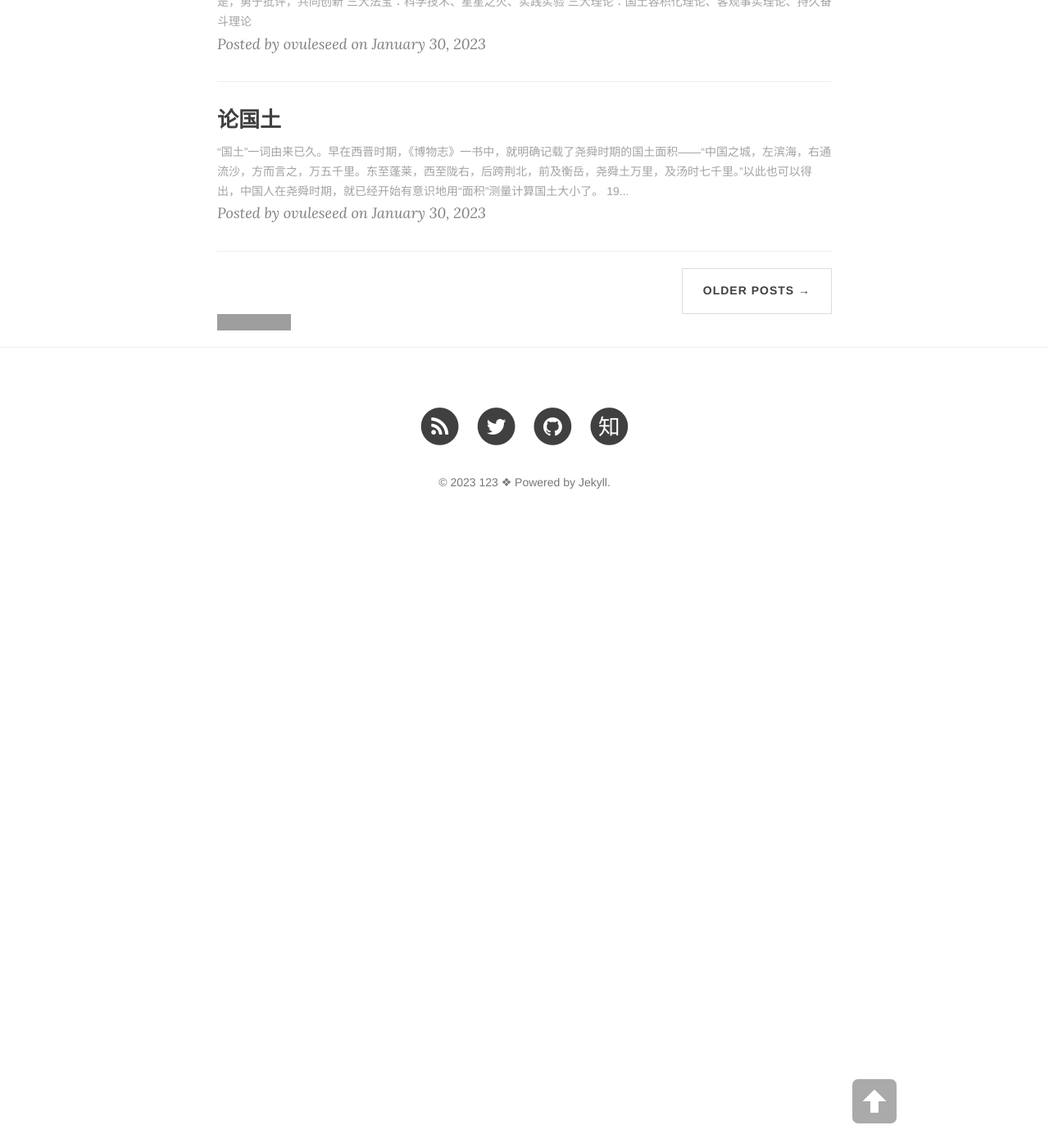
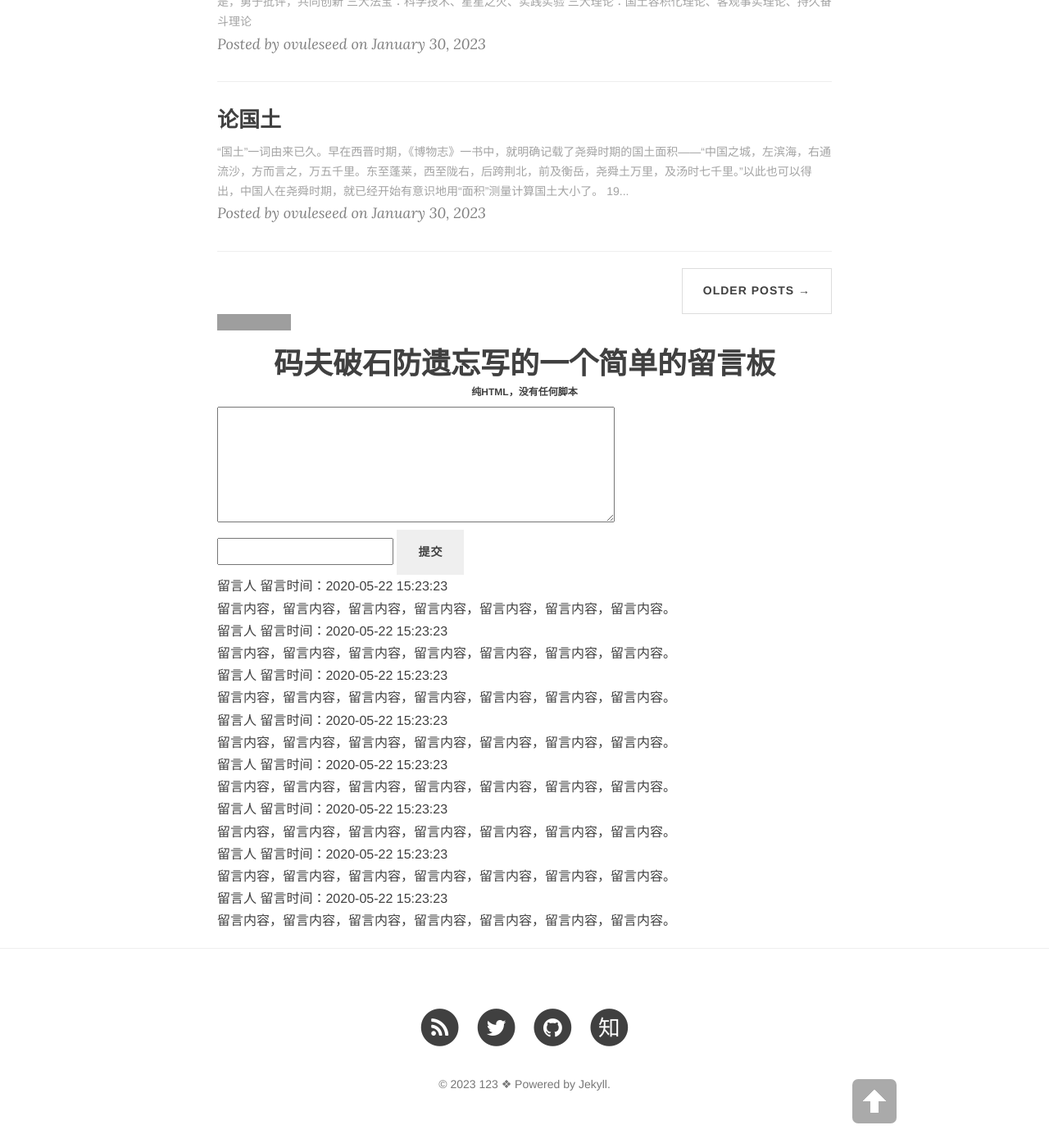
Before and after one commit to ovule-seed/ovule-seed.github.io, a Jekyll site: the page built from index.html, in a window 1280 px wide and 1400 px high, scrolled down 1652 px. Shown: the whole window at 82% size. Built offline with Jekyll 4.4.1, drawn with Linux system fonts in a browser that asks for light colours; nearby versions of some CDN libraries; the list of posts is cut into pages by our own code; grey boxes are pictures that could not be loaded.

Commit message:
Update index.html

```diff
--- a/index.html
+++ b/index.html
@@ -42,3 +42,97 @@ description: "the Central Committee of the Capacity Party of China(CCCPC)"
 {% endif %}
 
 <a href="https://info.flagcounter.com/SURh"><img src="https://s01.flagcounter.com/count2/SURh/bg_FFFFFF/txt_000000/border_CCCCCC/columns_1/maxflags_5/viewers_0/labels_0/pageviews_0/flags_0/percent_0/" alt="Flag Counter" border="0"></a>
+
+
+
+
+
+<body>
+    <h1 align="center">码夫破石防遗忘写的一个简单的留言板</h1>
+    <h6 align="center">纯HTML，没有任何脚本</h6>
+    <div class='main'>
+        <!-- BOF 发表留言 -->
+        <div class='add'>
+            <textarea class='content' cols='50' rows='5'></textarea>
+            <br/>
+            <input class='user' type='text' />
+            <input class='btn' type='submit' value="提交" />
+        </div>
+        <!-- EOF 发表留言 -->
+
+        <!-- BOF 查看留言 -->
+        <div class='msg'>
+            <div class='info'>
+                <span class='user'>留言人</span>
+                <span class='time'>留言时间：2020-05-22 15:23:23</span>
+            </div>
+            <div class='content'>
+                留言内容，留言内容，留言内容，留言内容，留言内容，留言内容，留言内容。
+            </div>
+        </div>
+        <div class='msg'>
+            <div class='info'>
+                <span class='user'>留言人</span>
+                <span class='time'>留言时间：2020-05-22 15:23:23</span>
+            </div>
+            <div class='content'>
+                留言内容，留言内容，留言内容，留言内容，留言内容，留言内容，留言内容。
+            </div>
+        </div>
+        <div class='msg'>
+            <div class='info'>
+                <span class='user'>留言人</span>
+                <span class='time'>留言时间：2020-05-22 15:23:23</span>
+            </div>
+            <div class='content'>
+                留言内容，留言内容，留言内容，留言内容，留言内容，留言内容，留言内容。
+            </div>
+        </div>
+        <div class='msg'>
+            <div class='info'>
+                <span class='user'>留言人</span>
+                <span class='time'>留言时间：2020-05-22 15:23:23</span>
+            </div>
+            <div class='content'>
+                留言内容，留言内容，留言内容，留言内容，留言内容，留言内容，留言内容。
+            </div>
+        </div>
+        <div class='msg'>
+            <div class='info'>
+                <span class='user'>留言人</span>
+                <span class='time'>留言时间：2020-05-22 15:23:23</span>
+            </div>
+            <div class='content'>
+                留言内容，留言内容，留言内容，留言内容，留言内容，留言内容，留言内容。
+            </div>
+        </div>
+        <div class='msg'>
+            <div class='info'>
+                <span class='user'>留言人</span>
+                <span class='time'>留言时间：2020-05-22 15:23:23</span>
+            </div>
+            <div class='content'>
+                留言内容，留言内容，留言内容，留言内容，留言内容，留言内容，留言内容。
+            </div>
+        </div>
+        <div class='msg'>
+            <div class='info'>
+                <span class='user'>留言人</span>
+                <span class='time'>留言时间：2020-05-22 15:23:23</span>
+            </div>
+            <div class='content'>
+                留言内容，留言内容，留言内容，留言内容，留言内容，留言内容，留言内容。
+            </div>
+        </div>
+        <div class='msg'>
+            <div class='info'>
+                <span class='user'>留言人</span>
+                <span class='time'>留言时间：2020-05-22 15:23:23</span>
+            </div>
+            <div class='content'>
+                留言内容，留言内容，留言内容，留言内容，留言内容，留言内容，留言内容。
+            </div>
+        </div>
+        <!-- EOF 查看留言 -->
+    </div>
+</body>
```
